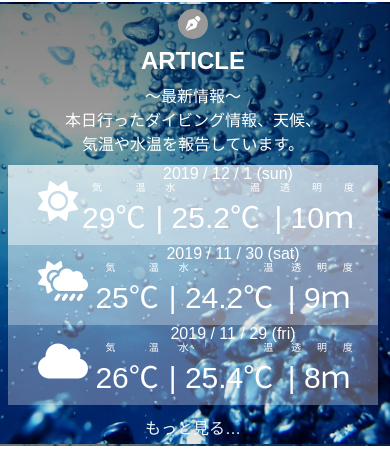
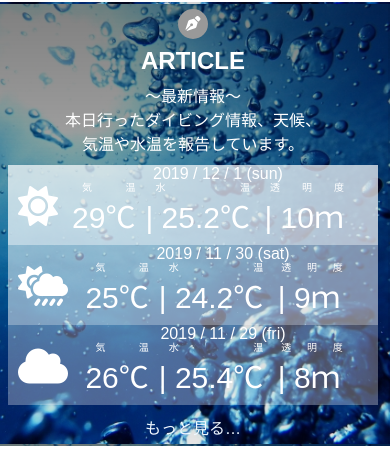
Before and after one commit to SHooO-kun/WONDERFULSEA, a plain HTML site: page index.html in a window 390 px wide. Shown: the part 2362-2823 px from the top of the page. Drawn offline with nearby package versions, Linux system fonts and the light colour scheme.

Commit message:
initial commit

```diff
--- a/css/wonderful_sea.css
+++ b/css/wonderful_sea.css
@@ -534,6 +534,7 @@ button1:after {
         height: 220px;
         margin-left: 10px;
     }
+
     /*宿画像*/
     button3:after {
         position: absolute;
@@ -762,9 +763,9 @@ button1:after {
 
     /*天気記号*/
     .kigou {
-        margin-top: 15px;
+        margin-top: 20px;
         font-size: 40px;
-        margin-left: 30px;
+        margin-left: 10px;
         float: left;
     }
 
```
